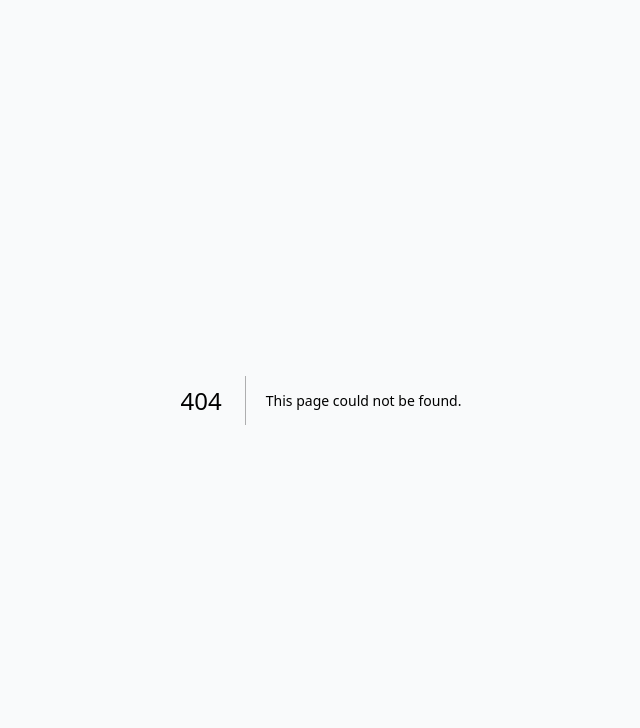
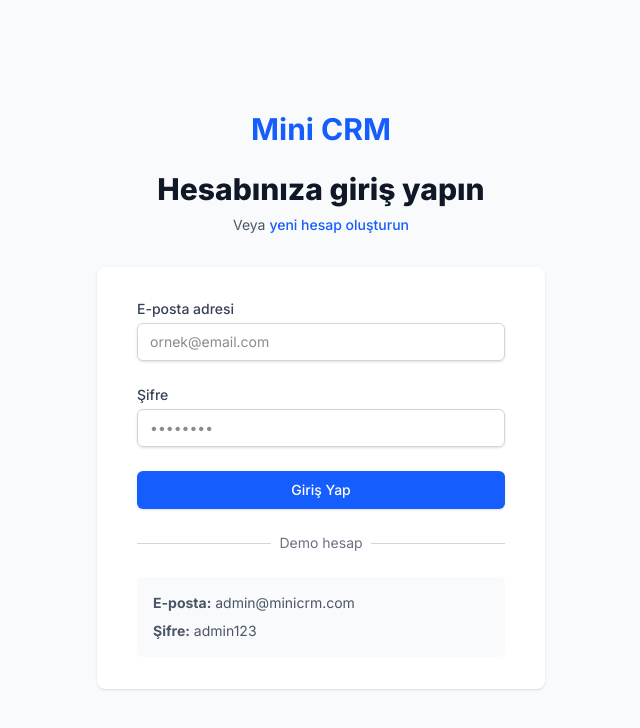
Before and after one commit to elfctn/mini-crm, a Next.js app: page /login in a window 1280 px wide. Before the commit this address had no page. Shown: the top 728 px of the page, without its empty margins (319-959 px from the left). Built offline with nearby package versions, Linux system fonts and the light colour scheme.

Commit message:
login sayfası eklendi

```diff
--- /dev/null
+++ b/src/app/login/page.tsx
@@ -0,0 +1,157 @@
+'use client';
+
+import { useState } from 'react';
+import { useRouter } from 'next/navigation';
+import Link from 'next/link';
+import { LoginForm } from '@/types';
+
+export default function LoginPage() {
+  const router = useRouter();
+  const [formData, setFormData] = useState<LoginForm>({
+    email: '',
+    password: ''
+  });
+  const [loading, setLoading] = useState(false);
+  const [error, setError] = useState('');
+
+  const handleSubmit = async (e: React.FormEvent) => {
+    e.preventDefault();
+    setLoading(true);
+    setError('');
+
+    try {
+      const response = await fetch('/api/auth/login', {
+        method: 'POST',
+        headers: {
+          'Content-Type': 'application/json',
+        },
+        body: JSON.stringify(formData),
+      });
+
+      const data = await response.json();
+
+      if (data.success) {
+        // tokenı localstorage a kaydediyorm
+        localStorage.setItem('token', data.data.token);
+        localStorage.setItem('user', JSON.stringify(data.data.user));
+
+        // müşteri sayfasına yönlendiriyorum
+        router.push('/customers');
+      } else {
+        setError(data.error || 'Giriş başarısız');
+      }
+    } catch (err) {
+      setError('Bir hata oluştu. Lütfen tekrar deneyin.');
+    } finally {
+      setLoading(false);
+    }
+  };
+
+  const handleChange = (e: React.ChangeEvent<HTMLInputElement>) => {
+    setFormData({
+      ...formData,
+      [e.target.name]: e.target.value
+    });
+  };
+
+  return (
+    <div className="min-h-screen bg-gray-50 flex flex-col justify-center py-12 sm:px-6 lg:px-8">
+      <div className="sm:mx-auto sm:w-full sm:max-w-md">
+        <div className="text-center">
+          <h1 className="text-3xl font-bold text-blue-600">Mini CRM</h1>
+          <h2 className="mt-6 text-3xl font-extrabold text-gray-900">
+            Hesabınıza giriş yapın
+          </h2>
+          <p className="mt-2 text-sm text-gray-600">
+            Veya{' '}
+            <Link href="/register" className="font-medium text-blue-600 hover:text-blue-500">
+              yeni hesap oluşturun
+            </Link>
+          </p>
+        </div>
+      </div>
+
+      <div className="mt-8 sm:mx-auto sm:w-full sm:max-w-md">
+        <div className="bg-white py-8 px-4 shadow sm:rounded-lg sm:px-10">
+          <form className="space-y-6" onSubmit={handleSubmit}>
+            {error && (
+              <div className="bg-red-50 border border-red-200 text-red-700 px-4 py-3 rounded-md text-sm">
+                {error}
+              </div>
+            )}
+
+            <div>
+              <label htmlFor="email" className="block text-sm font-medium text-gray-700">
+                E-posta adresi
+              </label>
+              <div className="mt-1">
+                <input
+                  id="email"
+                  name="email"
+                  type="email"
+                  autoComplete="email"
+                  required
+                  value={formData.email}
+                  onChange={handleChange}
+                  className="block w-full border border-gray-300 rounded-md shadow-sm py-2 px-3 focus:outline-none focus:ring-blue-500 focus:border-blue-500 sm:text-sm"
+                  placeholder="ornek@email.com"
+                />
+              </div>
+            </div>
+
+            <div>
+              <label htmlFor="password" className="block text-sm font-medium text-gray-700">
+                Şifre
+              </label>
+              <div className="mt-1">
+                <input
+                  id="password"
+                  name="password"
+                  type="password"
+                  autoComplete="current-password"
+                  required
+                  value={formData.password}
+                  onChange={handleChange}
+                  className="block w-full border border-gray-300 rounded-md shadow-sm py-2 px-3 focus:outline-none focus:ring-blue-500 focus:border-blue-500 sm:text-sm"
+                  placeholder="••••••••"
+                />
+              </div>
+            </div>
+
+            <div>
+              <button
+                type="submit"
+                disabled={loading}
+                className="w-full flex justify-center py-2 px-4 border border-transparent rounded-md shadow-sm text-sm font-medium text-white bg-blue-600 hover:bg-blue-700 focus:outline-none focus:ring-2 focus:ring-offset-2 focus:ring-blue-500 disabled:opacity-50 disabled:cursor-not-allowed transition-colors"
+              >
+                {loading ? 'Giriş yapılıyor...' : 'Giriş Yap'}
+              </button>
+            </div>
+          </form>
+
+          <div className="mt-6">
+            <div className="relative">
+              <div className="absolute inset-0 flex items-center">
+                <div className="w-full border-t border-gray-300" />
+              </div>
+              <div className="relative flex justify-center text-sm">
+                <span className="px-2 bg-white text-gray-500">Demo hesap</span>
+              </div>
+            </div>
+
+            <div className="mt-6">
+              <div className="bg-gray-50 p-4 rounded-md">
+                <p className="text-sm text-gray-600 mb-2">
+                  <strong>E-posta:</strong> admin@minicrm.com
+                </p>
+                <p className="text-sm text-gray-600">
+                  <strong>Şifre:</strong> admin123
+                </p>
+              </div>
+            </div>
+          </div>
+        </div>
+      </div>
+    </div>
+  );
+}
```
